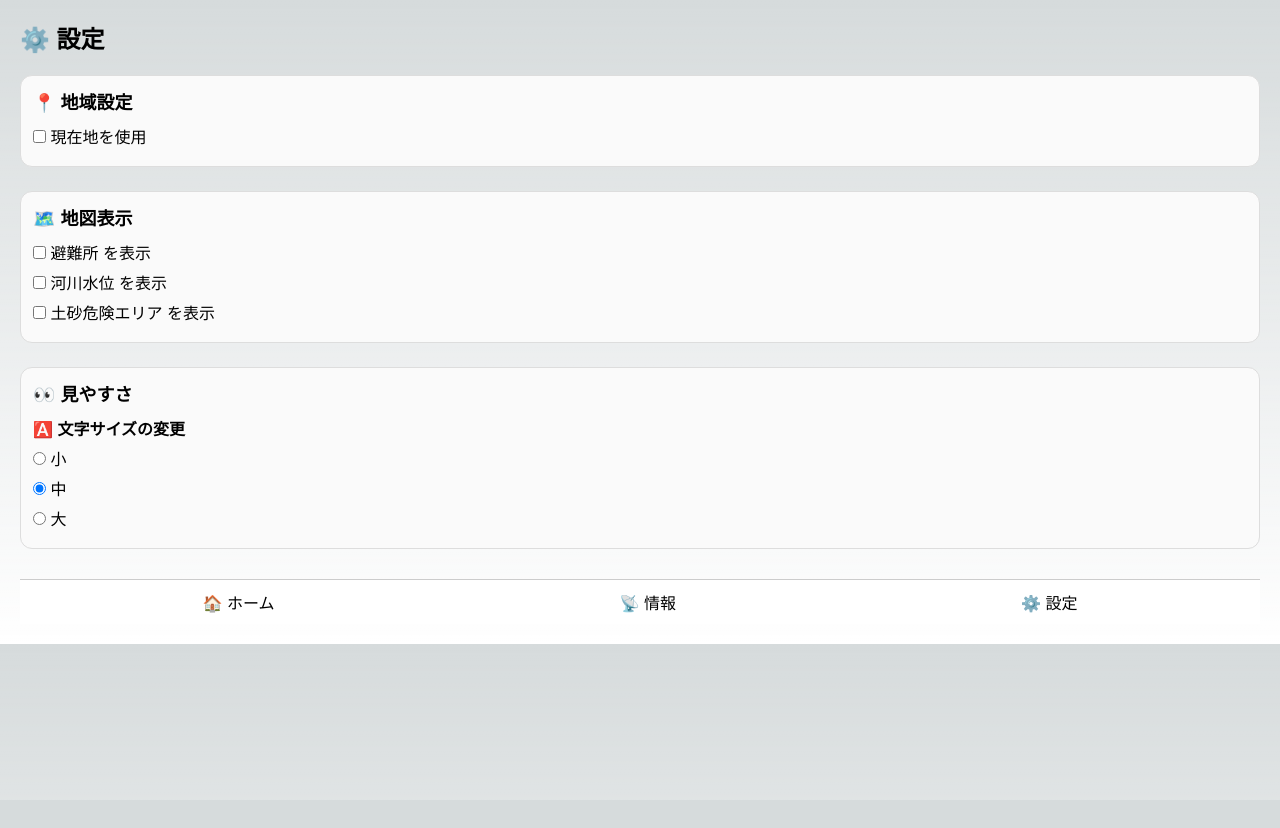
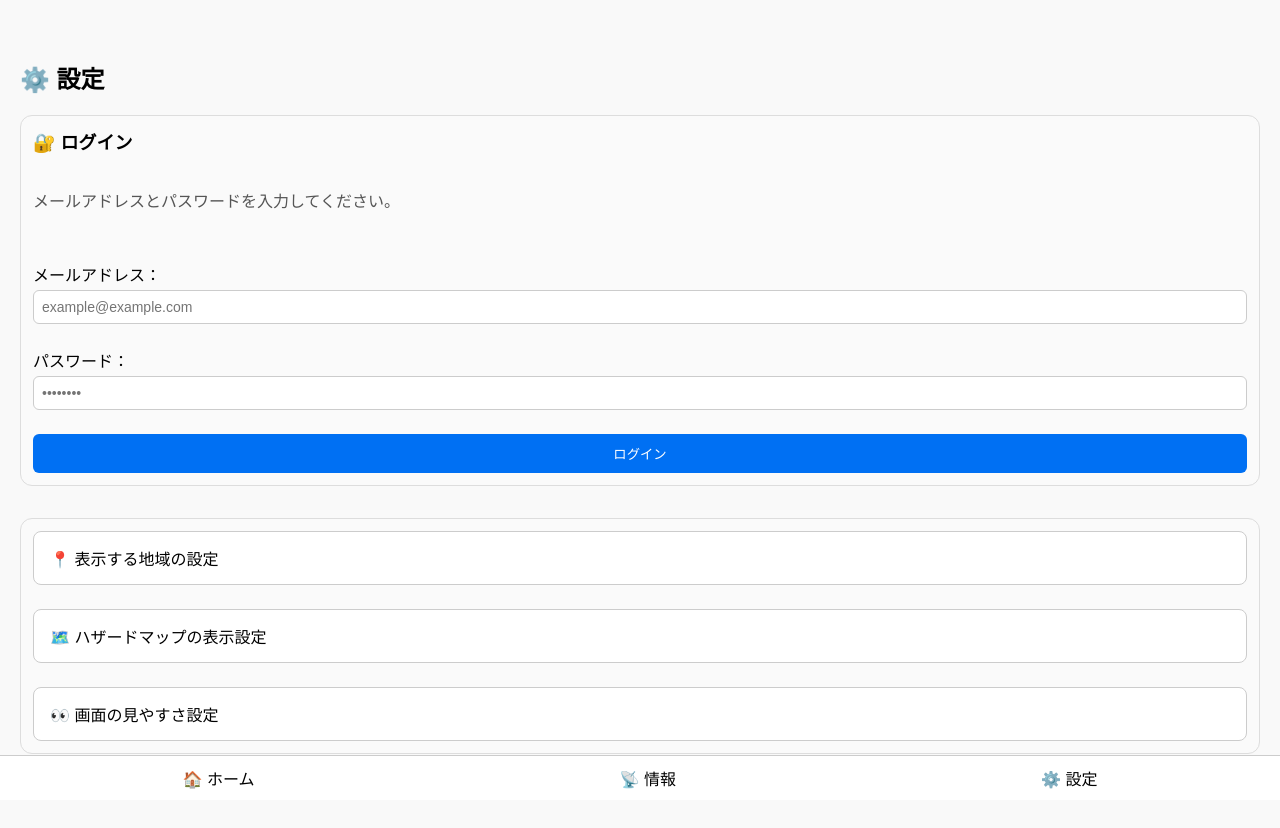
Before and after one commit to rikut0904/zerodelay, a Next.js app in the folder frontend/: page /setting in a window 1280 px wide. Shown: the top 828 px of the page. Before the commit the page ends 800 px from the top, so only its background shows below. Built offline with nearby package versions, Linux system fonts and the light colour scheme.

Commit message:
fix/footer menu

```diff
--- a/frontend/package.json
+++ b/frontend/package.json
@@ -10,12 +10,14 @@
   },
   "dependencies": {
     "leaflet": "^1.9.4",
+    "lucide-react": "^0.553.0",
     "next": "15.1.6",
     "react": "^19.0.0",
     "react-dom": "^19.0.0",
     "react-leaflet": "^5.0.0"
   },
   "devDependencies": {
+    "@types/leaflet": "^1.9.21",
     "@types/node": "^22",
     "@types/react": "^19",
     "@types/react-dom": "^19",
--- a/frontend/src/app/globals.css
+++ b/frontend/src/app/globals.css
@@ -73,3 +73,12 @@ body {
     --button-padding: 12px 24px;
   }
 }
+/* スマホ（幅768px未満）では下のナビゲーションを隠す */
+@media (max-width: 767px) {
+  [style*="nav"] {
+    display: none !important;
+  }
+  [style*="menuIcon"] {
+    display: block !important;
+  }
+}
--- a/frontend/src/app/layout.tsx
+++ b/frontend/src/app/layout.tsx
@@ -1,5 +1,6 @@
 import type { Metadata } from "next";
 import "./globals.css";
+
 
 export const metadata: Metadata = {
   title: "ZeroDelay App",
--- a/frontend/src/app/setting/page.tsx
+++ b/frontend/src/app/setting/page.tsx
@@ -1,115 +1,292 @@
 "use client";
-import { useState } from "react";
+import Link from "next/link";
+import { useState, useEffect } from "react";
+
+const fontSizeMap: Record<string, string> = {
+  small: "14px",
+  medium: "16px",
+  large: "18px",
+};
 
 export default function SettingPage() {
+  const [openModal, setOpenModal] = useState<string | null>(null);
+
+  // 📍 地域設定
+  const [useCurrentLocation, setUseCurrentLocation] = useState(false);
+
+  // 🗺️ マップ表示設定
+  const [mapLayers, setMapLayers] = useState({
+    避難所: false,
+    河川水位: false,
+    土砂危険エリア: false,
+  });
+
+  // 👀 見やすさ設定
   const [fontSize, setFontSize] = useState("medium");
 
-  const handleFontSizeChange = (e: React.ChangeEvent<HTMLInputElement>) => {
-    setFontSize(e.target.value);
-    document.documentElement.style.setProperty(
-      "--app-font-size",
-      fontSizeMap[e.target.value]
-    );
-  };
+  // 🔄 初回読み込み
+  useEffect(() => {
+    const savedLocation = localStorage.getItem("useCurrentLocation");
+    const savedLayers = localStorage.getItem("mapLayers");
+    const savedFontSize = localStorage.getItem("fontSize");
 
-  const fontSizeMap: Record<string, string> = {
-    small: "14px",
-    medium: "16px",
-    large: "18px",
+    if (savedLocation) setUseCurrentLocation(JSON.parse(savedLocation));
+    if (savedLayers) setMapLayers(JSON.parse(savedLayers));
+    if (savedFontSize) {
+      setFontSize(savedFontSize);
+      document.documentElement.style.setProperty(
+        "--app-font-size",
+        fontSizeMap[savedFontSize]
+      );
+    }
+  }, []);
+
+  // 🧠 自動保存関数
+  const autoSave = (
+    key: string,
+    value: any,
+    extraEffect?: () => void
+  ) => {
+    localStorage.setItem(key, JSON.stringify(value));
+    if (extraEffect) extraEffect();
   };
 
   return (
     <div style={styles.container}>
       <h1 style={styles.title}>⚙️ 設定</h1>
 
-      {/* 地域設定 */}
+      {/* 🧑‍💻 見た目だけのログインフォーム */}
       <section style={styles.section}>
-        <h2 style={styles.subtitle}>📍 地域設定</h2>
-        <label style={styles.label}>
-          <input type="checkbox" /> 現在地を使用
-        </label>
+        <h2 style={styles.subtitle}>🔐 ログイン</h2>
+        <p style={{ marginBottom: 10, color: "#555" }}>
+          メールアドレスとパスワードを入力してください。
+        </p>
+        <form style={styles.form}>
+          <label style={styles.label}>
+            メールアドレス：
+            <input type="email" placeholder="example@example.com" style={styles.input} />
+          </label>
+          <label style={styles.label}>
+            パスワード：
+            <input type="password" placeholder="••••••••" style={styles.input} />
+          </label>
+          <button type="button" style={styles.button}>
+            ログイン
+          </button>
+        </form>
       </section>
 
-      {/* 地図表示 */}
+      {/* 各設定項目ボタン */}
       <section style={styles.section}>
-        <h2 style={styles.subtitle}>🗺️ 地図表示</h2>
-        {["避難所", "河川水位", "土砂危険エリア"].map((label) => (
-          <label key={label} style={styles.label}>
-            <input type="checkbox" /> {label} を表示
-          </label>
-        ))}
+        <button style={styles.itemButton} onClick={() => setOpenModal("region")}>
+          📍 表示する地域の設定
+        </button>
+        <button style={styles.itemButton} onClick={() => setOpenModal("map")}>
+          🗺️ ハザードマップの表示設定
+        </button>
+        <button style={styles.itemButton} onClick={() => setOpenModal("view")}>
+          👀 画面の見やすさ設定
+        </button>
       </section>
 
-      {/* 見やすさ設定 */}
-      <section style={styles.section}>
-        <h2 style={styles.subtitle}>👀 見やすさ</h2>
-
-        {/* 🅰️ 文字サイズの変更 */}
-        <div style={{ marginTop: 8 }}>
-          <h3 style={styles.optionTitle}>🅰️ 文字サイズの変更</h3>
+      {/* 📍 地域設定モーダル */}
+      {openModal === "region" && (
+        <Modal title="📍 表示する地域の設定" onClose={() => setOpenModal(null)}>
           <label style={styles.label}>
             <input
-              type="radio"
-              name="fontSize"
-              value="small"
-              checked={fontSize === "small"}
-              onChange={handleFontSizeChange}
+              type="checkbox"
+              checked={useCurrentLocation}
+              onChange={(e) => {
+                setUseCurrentLocation(e.target.checked);
+                autoSave("useCurrentLocation", e.target.checked);
+              }}
             />{" "}
-            小
+            現在地を使用
           </label>
-          <label style={styles.label}>
-            <input
-              type="radio"
-              name="fontSize"
-              value="medium"
-              checked={fontSize === "medium"}
-              onChange={handleFontSizeChange}
-            />{" "}
-            中
-          </label>
-          <label style={styles.label}>
-            <input
-              type="radio"
-              name="fontSize"
-              value="large"
-              checked={fontSize === "large"}
-              onChange={handleFontSizeChange}
-            />{" "}
-            大
-          </label>
-        </div>
-      </section>
+        </Modal>
+      )}
 
-      {/* ナビゲーション */}
+      {/* 🗺️ 地図表示モーダル */}
+      {openModal === "map" && (
+        <Modal title="🗺️ ハザードマップの表示設定" onClose={() => setOpenModal(null)}>
+          {Object.keys(mapLayers).map((key) => (
+            <label key={key} style={styles.label}>
+              <input
+                type="checkbox"
+                checked={mapLayers[key as keyof typeof mapLayers]}
+                onChange={(e) => {
+                  const newState = {
+                    ...mapLayers,
+                    [key]: e.target.checked,
+                  };
+                  setMapLayers(newState);
+                  autoSave("mapLayers", newState);
+                }}
+              />{" "}
+              {key} を表示
+            </label>
+          ))}
+        </Modal>
+      )}
+
+      {/* 👀 見やすさ設定モーダル */}
+      {openModal === "view" && (
+        <Modal title="👀 画面の見やすさ設定" onClose={() => setOpenModal(null)}>
+          <h3 style={styles.optionTitle}>🅰️ 文字サイズの変更</h3>
+          {["small", "medium", "large"].map((size) => (
+            <label key={size} style={styles.label}>
+              <input
+                type="radio"
+                name="fontSize"
+                value={size}
+                checked={fontSize === size}
+                onChange={(e) => {
+                  setFontSize(e.target.value);
+                  autoSave("fontSize", e.target.value, () => {
+                    document.documentElement.style.setProperty(
+                      "--app-font-size",
+                      fontSizeMap[e.target.value]
+                    );
+                  });
+                }}
+              />{" "}
+              {size === "small" ? "小" : size === "medium" ? "中" : "大"}
+            </label>
+          ))}
+        </Modal>
+      )}
+
+      {/* 下部固定ナビ */}
       <div style={styles.nav}>
-        <a href="/" style={styles.link}>🏠 ホーム</a>
+        <Link href="/" style={styles.link}>🏠 ホーム</Link>
         <span>📡 情報</span>
-        <a href="/setting" style={styles.link}>⚙️ 設定</a>
+        <Link href="/setting" style={styles.link}>⚙️ 設定</Link>
       </div>
     </div>
   );
 }
 
+/* 🪟 モーダル */
+function Modal({
+  title,
+  children,
+  onClose,
+}: {
+  title: string;
+  children: React.ReactNode;
+  onClose: () => void;
+}) {
+  return (
+    <div style={modalStyles.overlay}>
+      <div style={modalStyles.content}>
+        <h2 style={{ marginBottom: 10 }}>{title}</h2>
+        <div>{children}</div>
+        <button style={modalStyles.closeButton} onClick={onClose}>
+          ✖ 閉じる
+        </button>
+      </div>
+    </div>
+  );
+}
+
+/* 🎨 スタイル */
 const styles: { [key: string]: React.CSSProperties } = {
-  container: { padding: 20, fontFamily: "sans-serif" },
+  container: {
+    padding: "60px 20px 80px",
+    fontFamily: "sans-serif",
+    backgroundColor: "#f9f9f9",
+    minHeight: "100vh",
+  },
   title: { fontSize: 24, marginBottom: 20 },
   section: {
-    marginBottom: 24,
+    display: "flex",
+    flexDirection: "column",
+    gap: 24,
+    marginBottom: 32,
     padding: 12,
     border: "1px solid #ddd",
     borderRadius: 12,
     background: "#fafafa",
   },
   subtitle: { fontSize: 18, marginBottom: 10 },
-  label: { display: "block", margin: "6px 0" },
+  form: {
+    display: "flex",
+    flexDirection: "column",
+    gap: 8,
+    marginTop: 8,
+  },
+  input: {
+    width: "100%",
+    padding: 8,
+    marginTop: 4,
+    borderRadius: 6,
+    border: "1px solid #ccc",
+    fontSize: 14,
+  },
+  button: {
+    backgroundColor: "#0070f3",
+    color: "#fff",
+    padding: "10px 0",
+    border: "none",
+    borderRadius: 6,
+    cursor: "pointer",
+    marginTop: 8,
+  },
+  itemButton: {
+    padding: "14px 16px",
+    fontSize: "16px",
+    textAlign: "left",
+    border: "1px solid #ccc",
+    borderRadius: 8,
+    backgroundColor: "#fff",
+    cursor: "pointer",
+    width: "100%",
+  },
+  label: { display: "block", margin: "8px 0" },
   optionTitle: { fontSize: 16, marginBottom: 6 },
   nav: {
+    position: "fixed",
+    bottom: 0,
+    left: 0,
+    width: "100%",
     display: "flex",
     justifyContent: "space-around",
     backgroundColor: "#fff",
-    padding: "10px",
+    padding: "10px 0",
     borderTop: "1px solid #ccc",
-    marginTop: 30,
   },
   link: { textDecoration: "none", color: "black" },
 };
+
+const modalStyles: { [key: string]: React.CSSProperties } = {
+  overlay: {
+    position: "fixed",
+    top: 0,
+    left: 0,
+    width: "100vw",
+    height: "100vh",
+    backgroundColor: "rgba(0,0,0,0.4)",
+    display: "flex",
+    justifyContent: "center",
+    alignItems: "center",
+    zIndex: 2000,
+  },
+  content: {
+    backgroundColor: "#fff",
+    padding: 20,
+    borderRadius: 12,
+    width: "90%",
+    maxWidth: 400,
+    boxShadow: "0 4px 8px rgba(0,0,0,0.2)",
+  },
+  closeButton: {
+    marginTop: 16,
+    width: "100%",
+    padding: "10px",
+    backgroundColor: "#999",
+    color: "#fff",
+    border: "none",
+    borderRadius: 8,
+    cursor: "pointer",
+  },
+};
```
Also changed, not shown: frontend/src/app/api/alert/route.ts (deleted, +0 -68 lines), frontend/src/app/page.tsx (+78 -24 lines), 2 other files (tests, documents, lock files or other folders).
